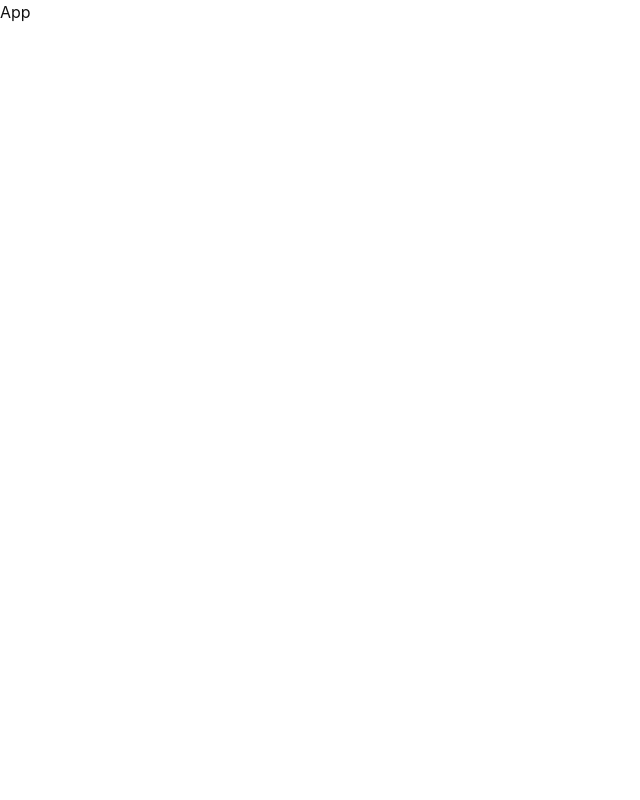
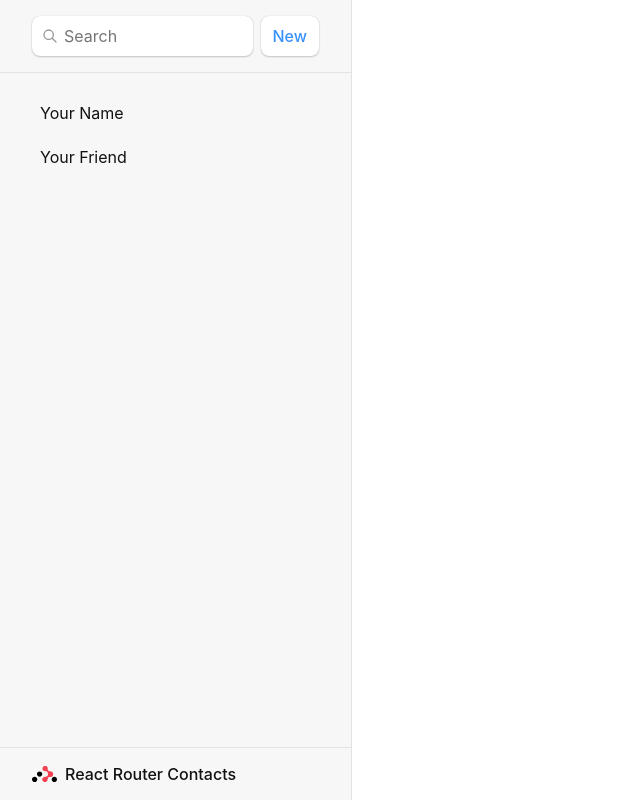
Before and after one commit to kasapvictor/react-route, a React (Vite) app: page / in a window 1280 px wide. Shown: the whole page, without its empty margins (0-640 px from the left). Built offline with nearby package versions, Linux system fonts and the light colour scheme; a small style sheet from the web is missing.

Commit message:
feat: Added sidebar

```diff
--- a/src/App.tsx
+++ /dev/null
@@ -1,6 +0,0 @@
-import '@app/theme/styles';
-import '@app/styles.css';
-
-export const App = () => {
-  return <>App</>;
-};
--- /dev/null
+++ b/src/routes/Root.tsx
@@ -0,0 +1,30 @@
+export const Root = () => {
+  return (
+    <>
+      <div id="sidebar">
+        <h1>React Router Contacts</h1>
+        <div>
+          <form id="search-form" role="search">
+            <input id="q" aria-label="Search contacts" placeholder="Search" type="search" name="q" />
+            <div id="search-spinner" aria-hidden hidden={true} />
+            <div className="sr-only" aria-live="polite"></div>
+          </form>
+          <form method="post">
+            <button type="submit">New</button>
+          </form>
+        </div>
+        <nav>
+          <ul>
+            <li>
+              <a href={`contacts/1`}>Your Name</a>
+            </li>
+            <li>
+              <a href={`contacts/2`}>Your Friend</a>
+            </li>
+          </ul>
+        </nav>
+      </div>
+      <div id="detail"></div>
+    </>
+  );
+};
--- /dev/null
+++ b/src/routes/index.ts
@@ -0,0 +1 @@
+export { Root } from './Root';
--- a/src/theme/styles.tsx
+++ b/src/theme/styles.tsx
@@ -57,7 +57,7 @@
 
   #root {
     display: flex;
-    flex-direction: column;
-    min-height: 100%;
+    width: 100%;
+    height: 100%;
   }
 `;
```
Also changed, not shown: src/index.tsx (+13 -2 lines).
